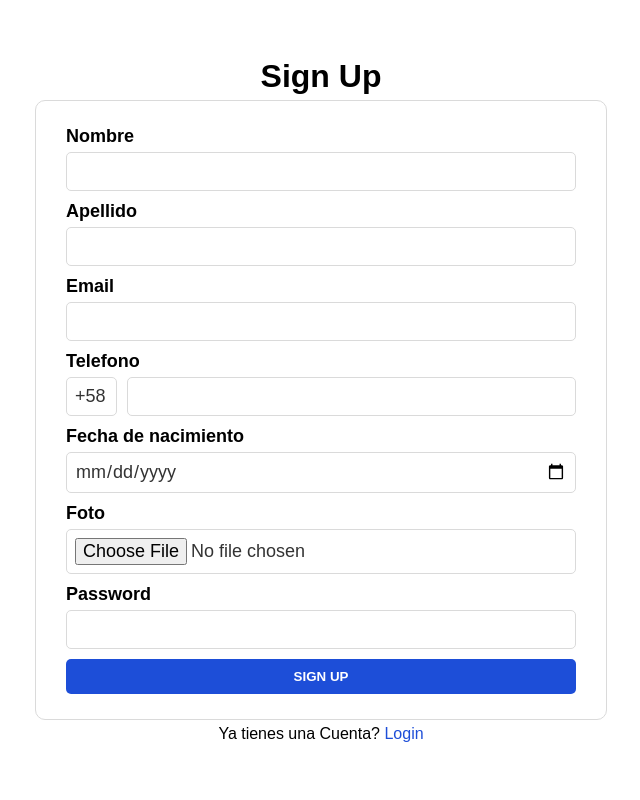
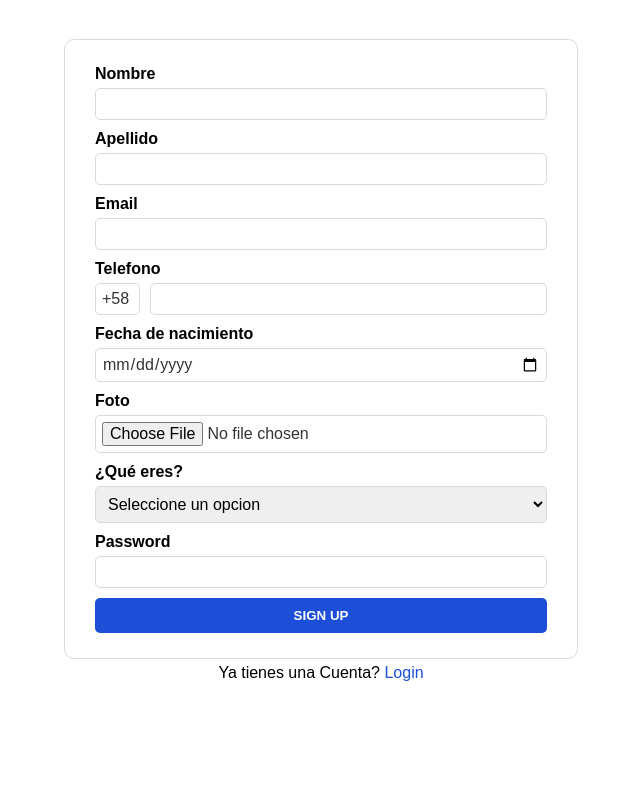
Before and after one commit to Jesus1103LG/pelishop-php, a PHP site: page /src/views/register.php in a window 1280 px wide. Shown: the part 80-880 px from the top of the page, without its empty margins (319-959 px from the left). After the commit the page ends 761 px from the top, so only its background shows below. Run offline with PHP 8.4, Linux system fonts and the light colour scheme.

Commit message:
modify: register view

```diff
--- a/src/Views/register.php
+++ b/src/Views/register.php
@@ -2,7 +2,6 @@
 <?php include("../layout/header.php"); ?>
 
 <div class="content">
-    <h1>Sign Up</h1>
     <form id="form" method="POST" action="">
         <div class="form-div">
             <label for="">Nombre</label>
@@ -37,6 +36,14 @@
             <input id="foto-signup" type="file" required />
         </div>
         <div class="form-div">
+            <label for="">¿Qué eres?</label>
+            <select name="rol" id="rol" required>
+                <option value="" disabled selected>Seleccione un opcion</option>
+                <option value="2">Cliente</option>
+                <option value="3">Empresa</option>
+            </select>
+        </div>
+        <div class="form-div">
             <label for="">Password</label>
             <input id="password-signup" type="password" required minlength="8" />
         </div>
--- a/src/public/css/signup.css
+++ b/src/public/css/signup.css
@@ -28,6 +28,8 @@
   font-style: italic;
 }
 
+/* Estilos */
+
 * {
   padding: 0;
   margin: 0;
@@ -49,7 +51,7 @@
   justify-content: center;
   align-items: center;
   row-gap: 5px;
-  height: 100vh;
+  height: calc(100vh - 80px);
 }
 
 form {
@@ -68,8 +70,20 @@ form {
 }
 
 .form-div label {
-  font-size: 18px;
+  font-size: 16px;
   font-weight: bold;
+}
+
+.form-div select {
+  font-size: 16px;
+  border: 1px solid #dadada;
+  padding: 8px;
+  border-radius: 5px;
+}
+
+.form-div select:focus {
+  outline: none;
+  border: 1px solid #717171;
 }
 
 .content p a {
@@ -91,8 +105,8 @@ form button:hover {
 
 .form-div input {
   outline: none;
-  padding: 8px;
-  font-size: 18px;
+  padding: 6px;
+  font-size: 16px;
   color: #333;
   border: 1px solid #dadada;
   border-radius: 5px;
```
